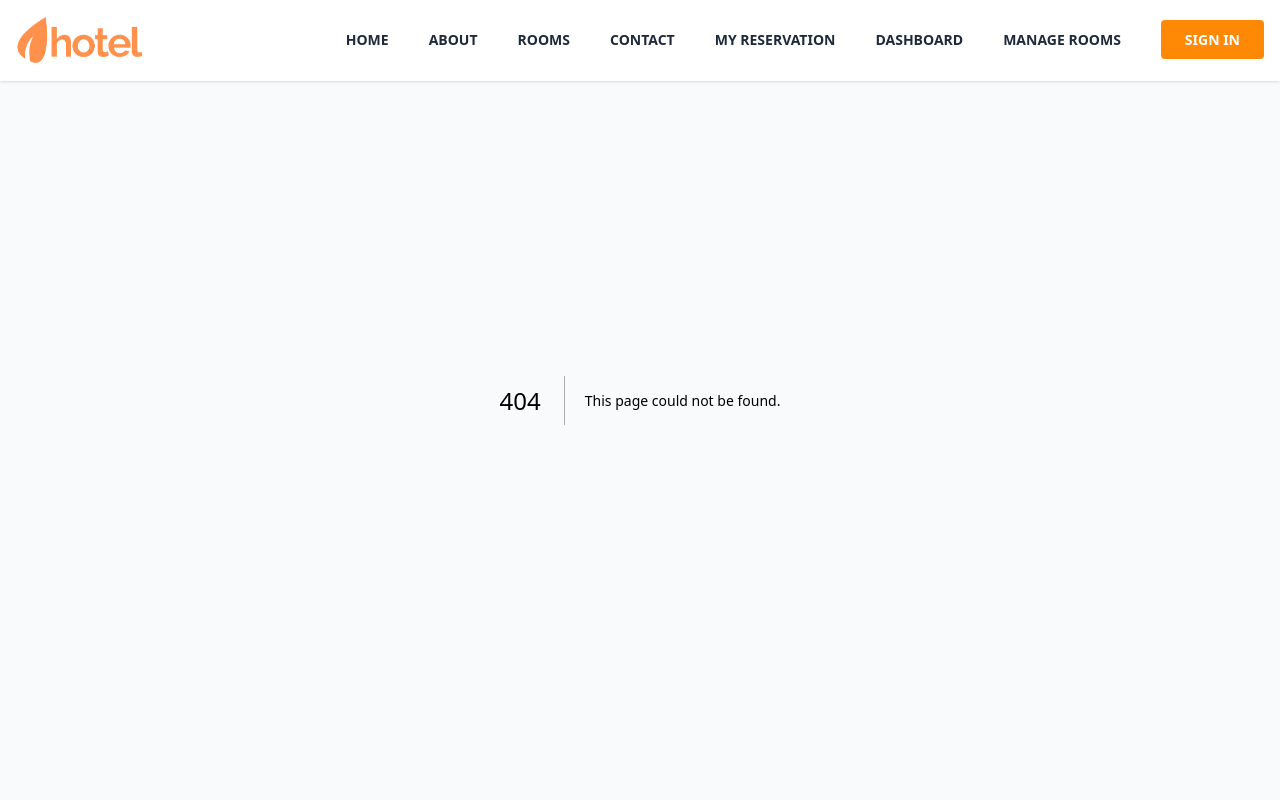
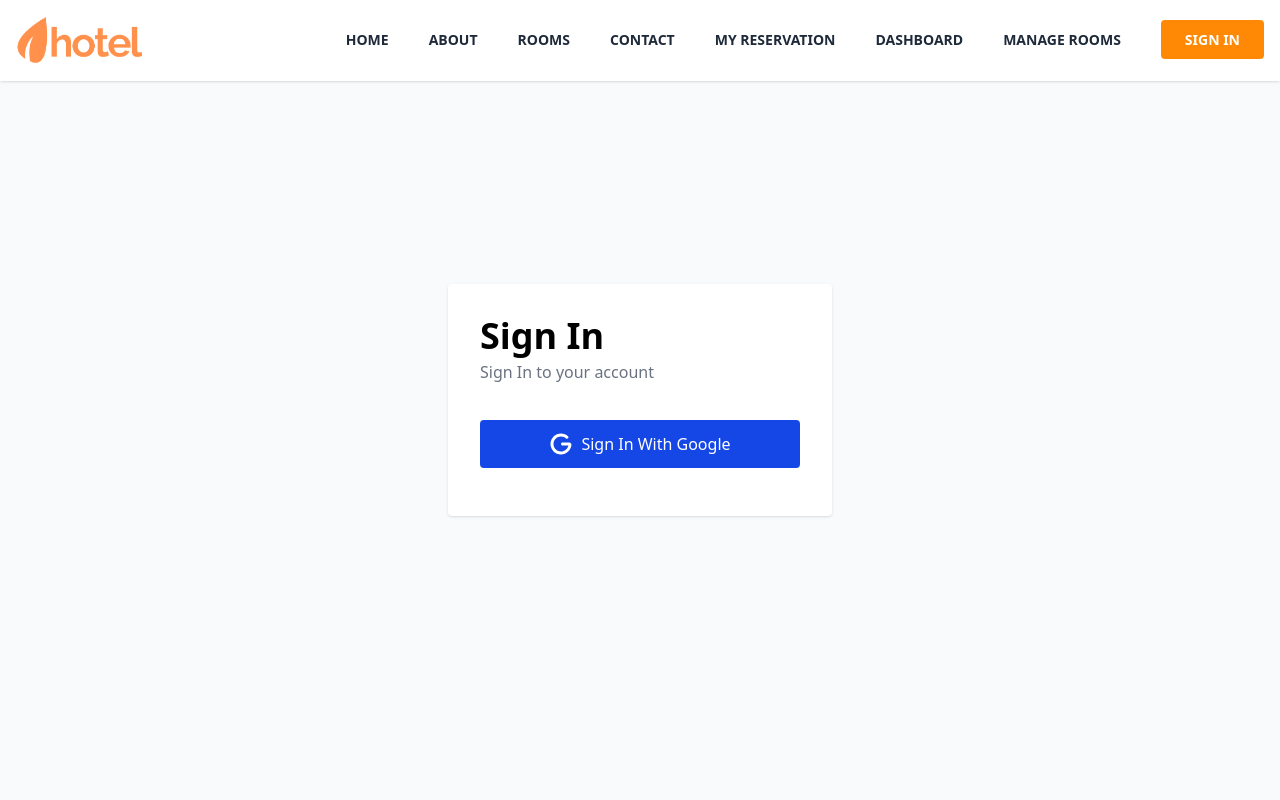
Before and after one commit to ReintB/booking-hotel, a Next.js app: page /signin in a window 1280 px wide. Before the commit this address had no page. Shown: the top 800 px of the page. Built offline with nearby package versions, Linux system fonts and the light colour scheme.

Commit message:
feat: add authentication feature using nextauth

```diff
--- /dev/null
+++ b/app/api/auth/[...nextauth]/route.ts
@@ -0,0 +1,2 @@
+import { handlers } from "@/auth" // Referring to the auth.ts we just created
+export const { GET, POST } = handlers
--- /dev/null
+++ b/app/signin/page.tsx
@@ -0,0 +1,24 @@
+import { LoginGoogleButton } from "@/components/login-button";
+import { Metadata } from "next";
+
+export const metadata: Metadata = {
+  title: "Sign In",
+};
+
+const SignInPage = () => {
+  return (
+    <div className="min-h-screen flex items-center">
+      <div className="bg-white w-96 mx-auto rounded-sm shadow p-8">
+        <h1 className="text-4xl font-bold mb-1">Sign In</h1>
+        <p className="font-medium mb-5 text-gray-500">
+          Sign In to your account
+        </p>
+        <div className="py-4 text-center">
+          <LoginGoogleButton />
+        </div>
+      </div>
+    </div>
+  );
+};
+
+export default SignInPage;
--- /dev/null
+++ b/auth.ts
@@ -0,0 +1,10 @@
+import NextAuth from "next-auth"
+import Google from "next-auth/providers/google"
+
+export const { handlers, signIn, signOut, auth } = NextAuth({
+  providers: [Google],
+  session:{ strateg:"jwt" },
+  pages:{
+    signIn: "/signin",
+  }
+})
--- /dev/null
+++ b/components/login-button.tsx
@@ -0,0 +1,18 @@
+import { signIn } from "@/auth";
+import { FaG } from "react-icons/fa6";
+
+export const LoginGoogleButton = () => {
+  return (
+    <form
+      action={async () => {
+        "use server";
+        await signIn("google");
+      }}
+    >
+      <button className="flex items-center justify-center gap-2 w-full bg-blue-700 text-white font-medium py-3 px-6 text-base rounded-sm hover:bg-blue-600 cursor-pointer">
+        <FaG className="size-6" />
+        Sign In With Google
+      </button>
+    </form>
+  );
+};
--- a/package.json
+++ b/package.json
@@ -11,6 +11,7 @@
   "dependencies": {
     "clsx": "^2.1.1",
     "next": "15.3.3",
+    "next-auth": "^5.0.0-beta.28",
     "react": "^19.0.0",
     "react-dom": "^19.0.0",
     "react-icons": "^5.5.0"
```
Also changed, not shown: 1 other file (tests, documents, lock files or other folders).
